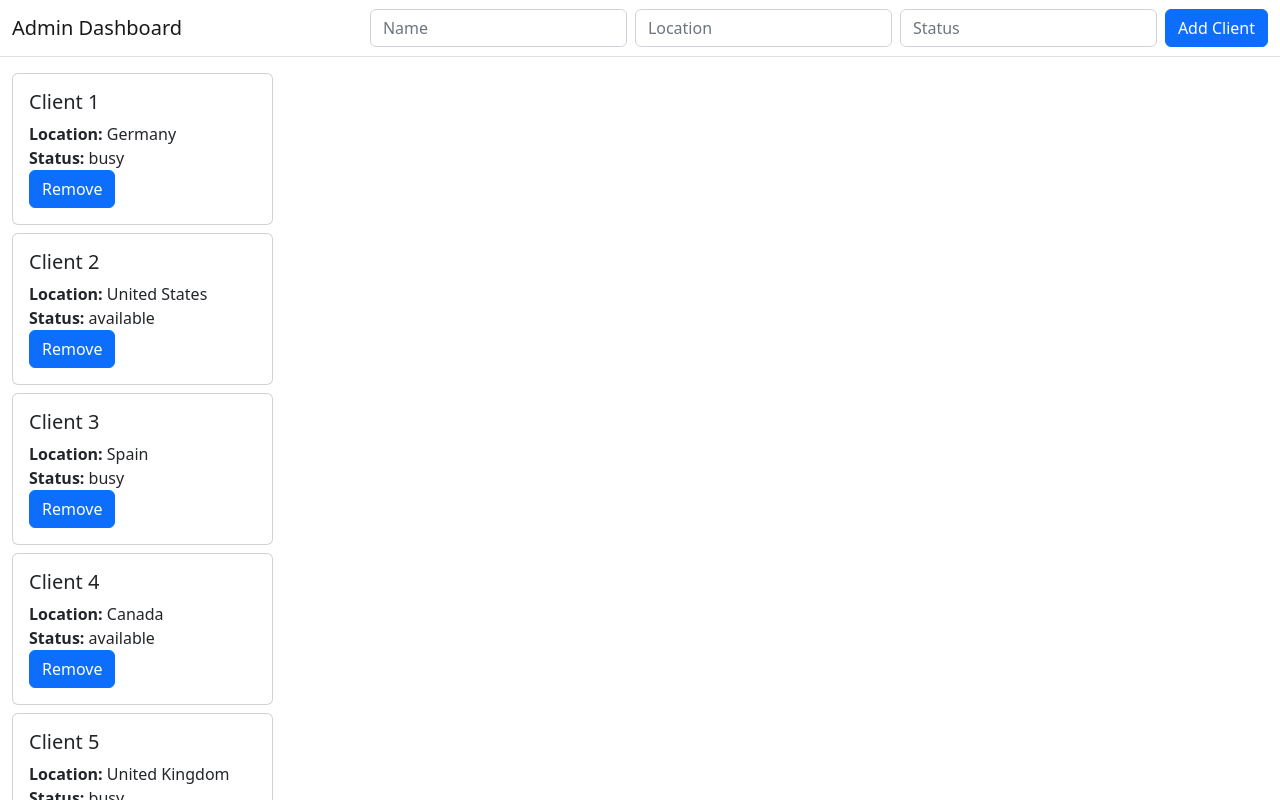
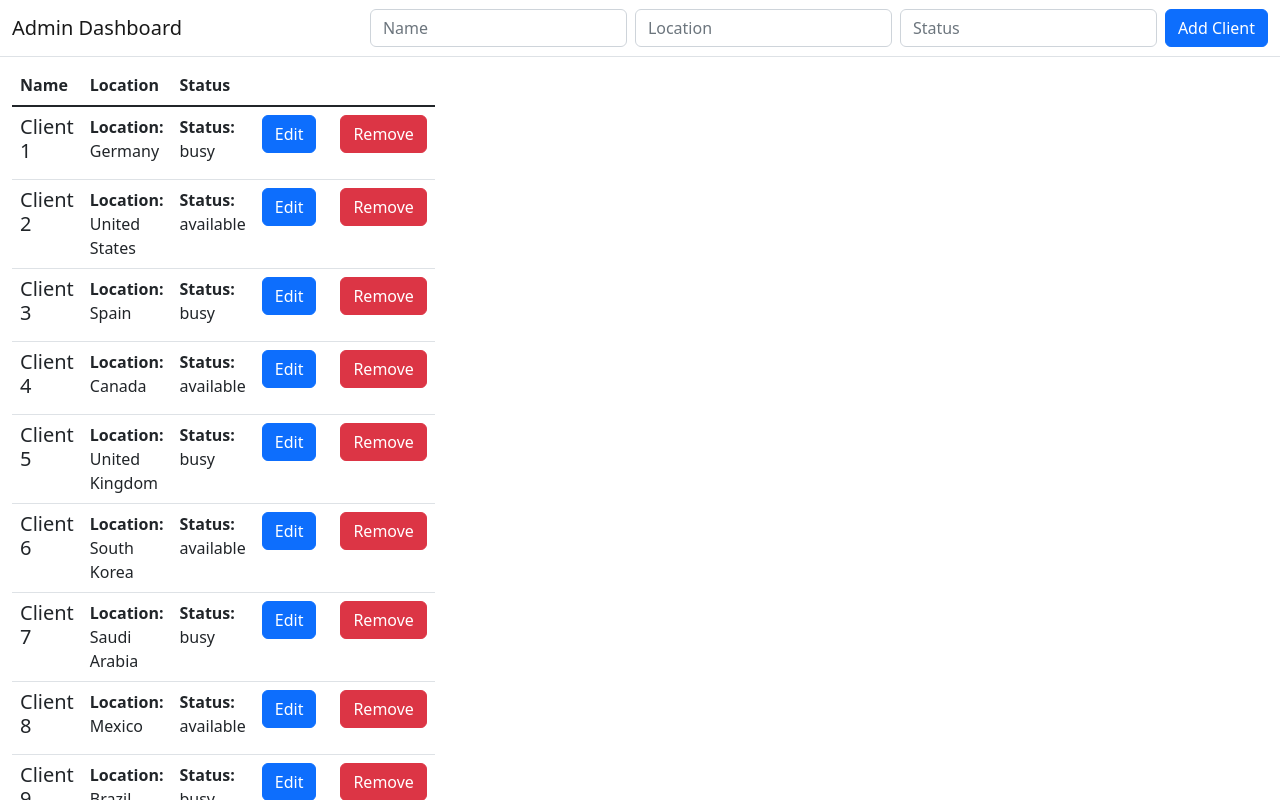
Before and after one commit to j-irion/sksys, a Vue app in the folder frontend/admin/: page / in a window 1280 px wide. Built offline with nearby package versions, Linux system fonts and the light colour scheme.

Commit message:
Change client list to bootstrap table

```diff
--- a/frontend/admin/src/components/ClientList.vue
+++ b/frontend/admin/src/components/ClientList.vue
@@ -1,21 +1,33 @@
 <template>
-	<div class="overflow-scroll" style="height: 100%">
-		<div v-for="client in clients" class="card mt-2 mb-2">
-			<div class="card-body">
-				<h5 class="card-title">{{ client.name }}</h5>
-				<div class="card-text">
-					<div><b>Location:</b> {{ client.location }}</div>
-					<div><b>Status:</b> {{ client.status }}</div>
-				</div>
-				<button
-					class="btn btn-primary"
-					@click="$emit('delete-client', client.id)"
-				>
-					Remove
-				</button>
-			</div>
-		</div>
-	</div>
+	<table class="table table-hover">
+		<thead>
+			<tr>
+				<th scope="col">Name</th>
+				<th scope="col">Location</th>
+				<th scope="col">Status</th>
+				<th scope="col"></th>
+				<th scope="col"></th>
+			</tr>
+		</thead>
+		<tbody class="table-group-divider">
+			<tr v-for="client in clients">
+				<td>
+					<h5>{{ client.name }}</h5>
+				</td>
+				<td><b>Location:</b> {{ client.location }}</td>
+				<td><b>Status:</b> {{ client.status }}</td>
+				<td><button class="btn btn-primary">Edit</button></td>
+				<td>
+					<button
+						class="btn btn-danger ms-2"
+						@click="$emit('delete-client', client.id)"
+					>
+						Remove
+					</button>
+				</td>
+			</tr>
+		</tbody>
+	</table>
 </template>
 <script>
 export default {
```
